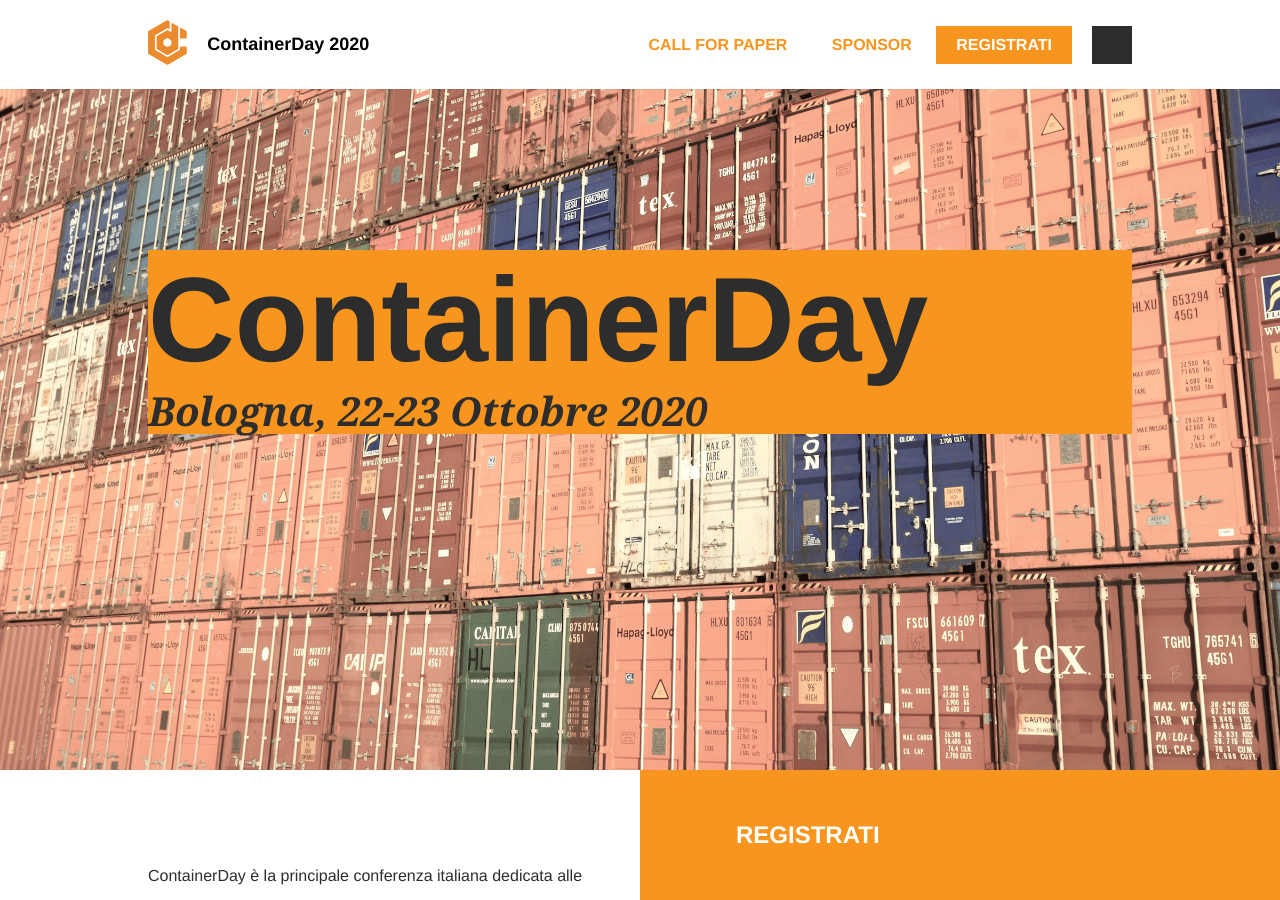
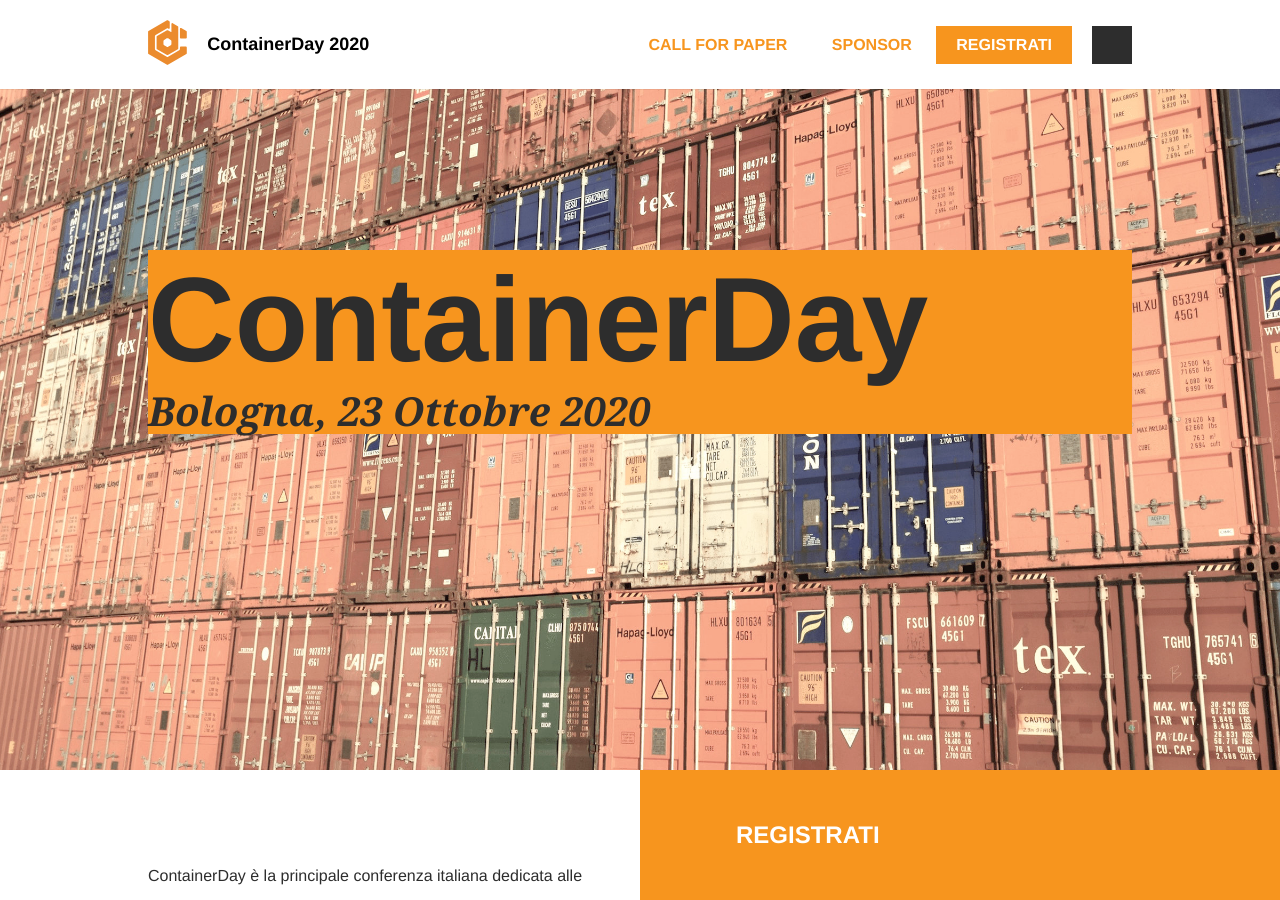
Before and after one commit to GrUSP/2020.containerday.it, a Jekyll site: the page built from index.html, in a window 1280 px wide and 900 px high. Built offline with Jekyll 4.4.1, drawn with Linux system fonts in a browser that asks for light colours; some web fonts are replaced; comment, search, counter and statistics services are not loaded; some of the changed text lies outside the part shown.

Commit message:
fixed date

```diff
--- a/_data/conference.yml
+++ b/_data/conference.yml
@@ -4,7 +4,7 @@ og_image: https://2020.containerday.it/img/themes/containerday/header.png
 og_description: Una giornata interamente dedicata a Docker, Kubernetes ed alle tecnologie di virtualizzazione per il mondo DevOps. 8 sessioni tecniche presentate da professionisti che fanno della scalabilità e gestibilità del software la sfida di ogni giorno.
 slug: containerday
 url: https://2020.containerday.it
-where_when: Bologna, 22-23 Ottobre 2020
+where_when: Bologna, 23 Ottobre 2020
 year: 2020
 since: 2016
 talks_available: false
```
